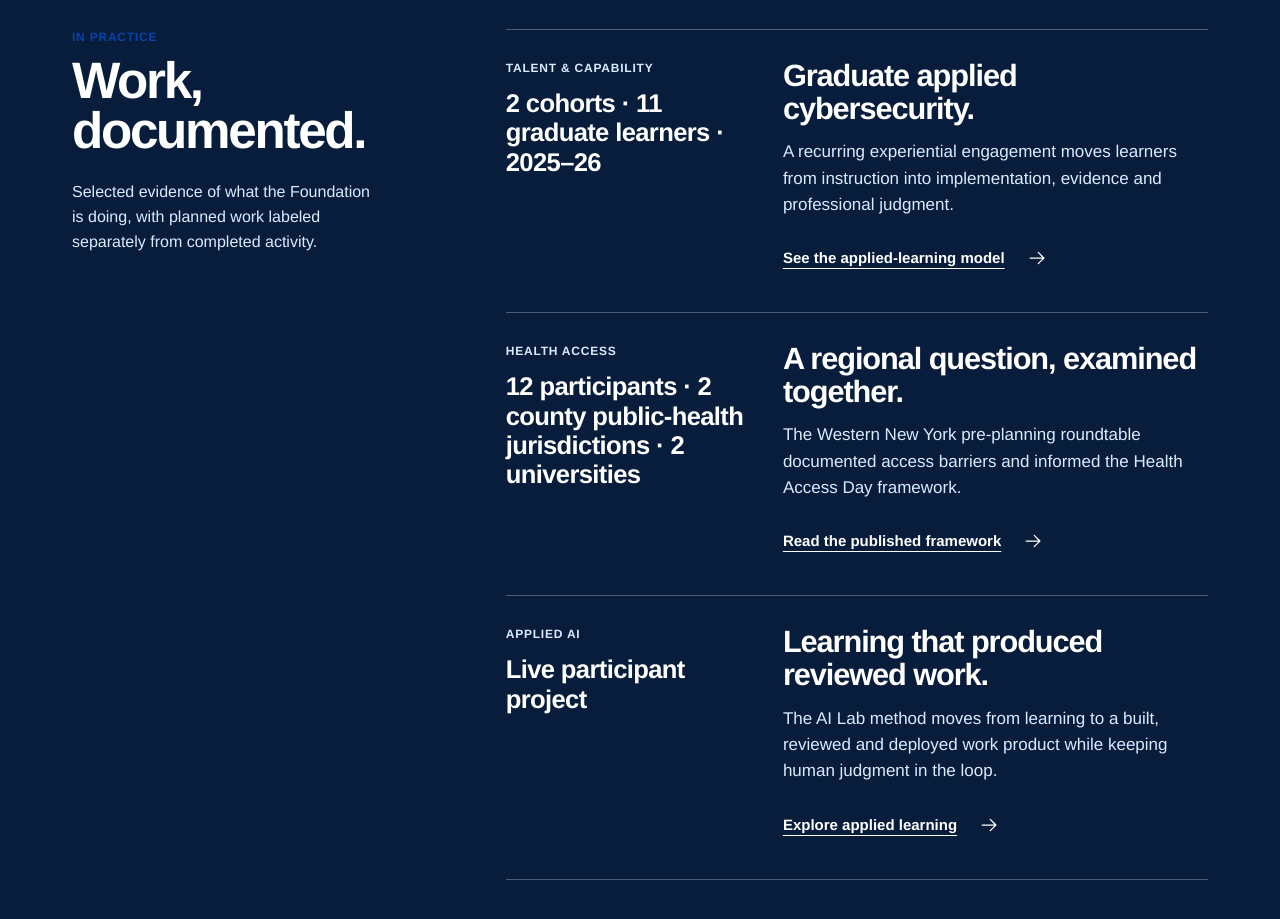
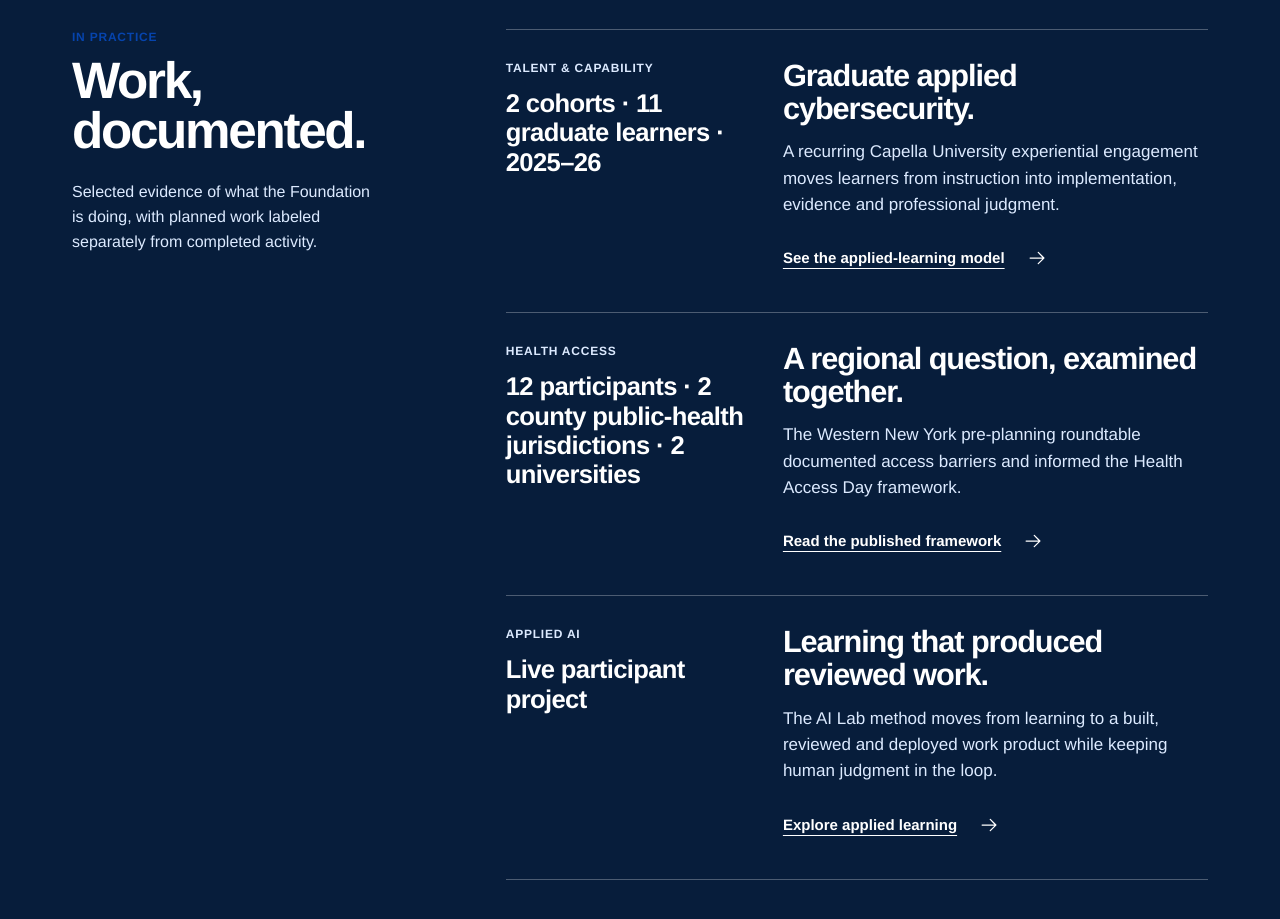
Before and after one commit to drolu-cmyk/sozorock-foundation, a React (Vite) app: page / in a window 1280 px wide. Shown: the part 1040-1959 px from the top of the page. Built offline with nearby package versions, Linux system fonts and the light colour scheme.

Commit message:
Name the documented Capella experiential engagement on the homepage

```diff
--- a/src/HomePage.jsx
+++ b/src/HomePage.jsx
@@ -14,7 +14,7 @@ const practice = [
     label: "Talent & capability",
     title: "Graduate applied cybersecurity.",
     signal: "2 cohorts · 11 graduate learners · 2025–26",
-    copy: "A recurring experiential engagement moves learners from instruction into implementation, evidence and professional judgment.",
+    copy: "A recurring Capella University experiential engagement moves learners from instruction into implementation, evidence and professional judgment.",
     href: "/platforms/applied-learning",
     action: "See the applied-learning model",
   },
```
